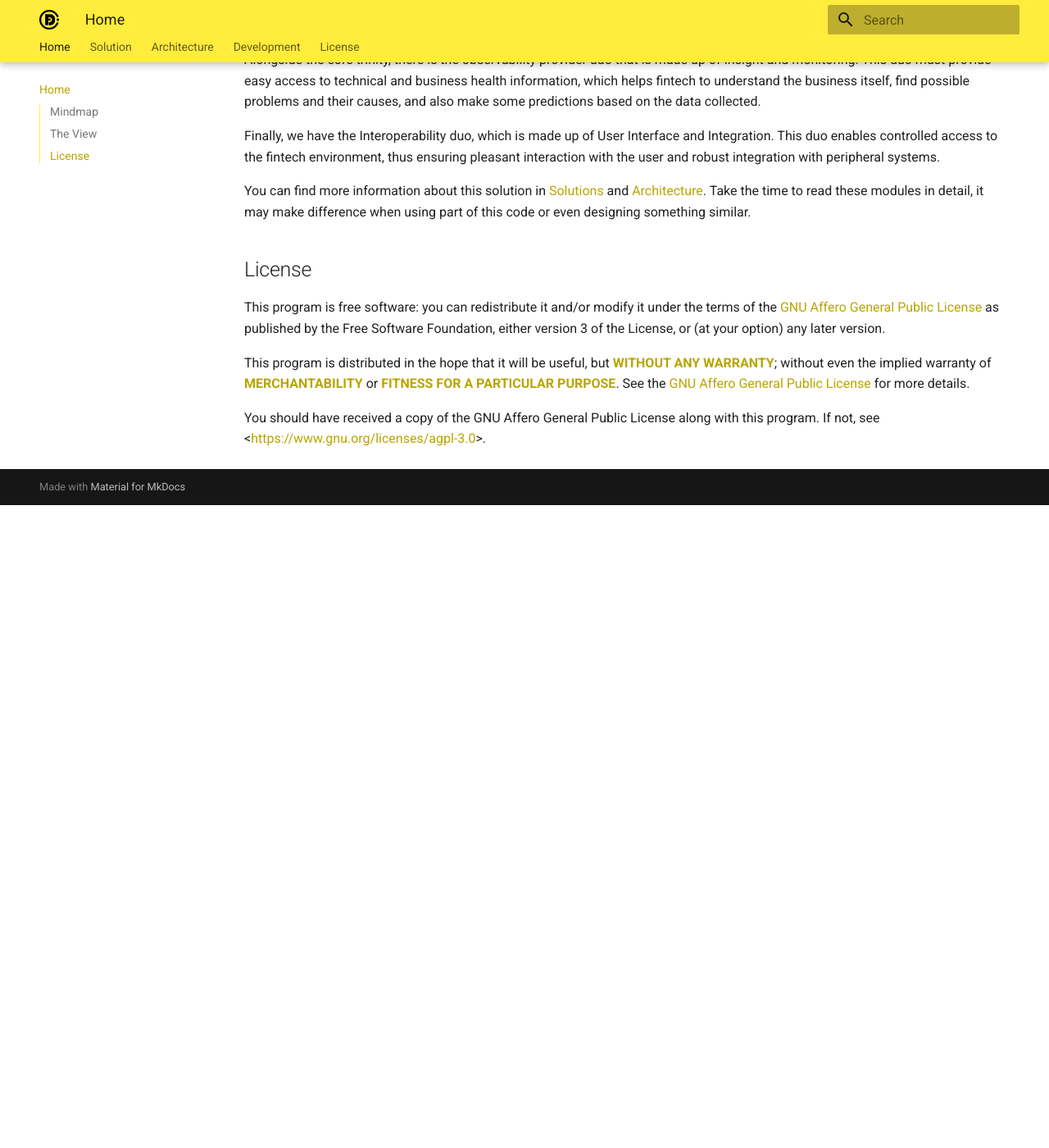
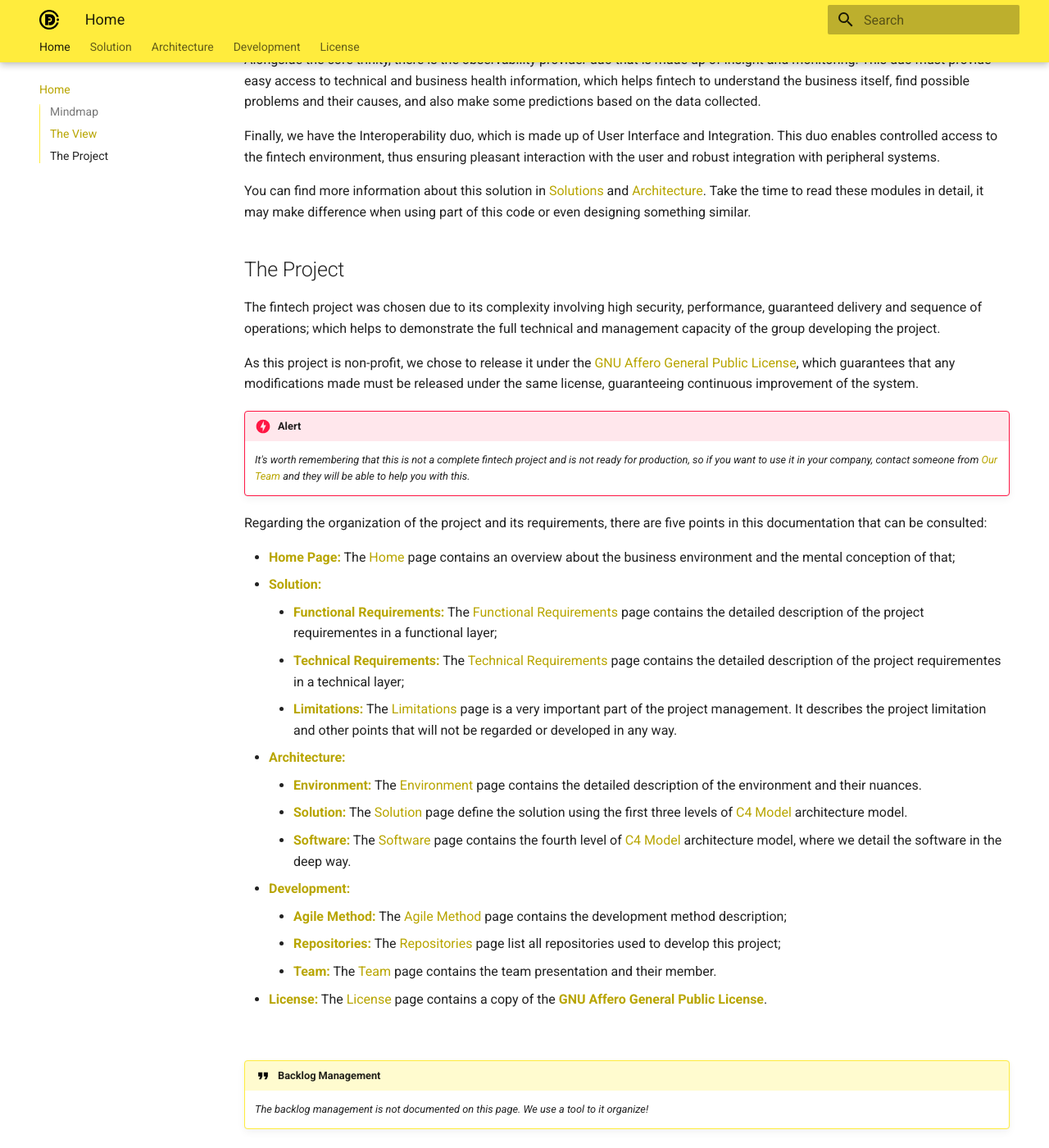
Before and after one commit to cowex-demo/codex-demo.github.io, an MkDocs documentation site: the page built from docs/index.md, in a window 1280 px wide and 1400 px high, scrolled down 1164 px. Shown: the whole window at 82% size. Built offline with MkDocs 1.6.1 and Material for MkDocs 9.7.7, drawn with Linux system fonts in a browser that asks for light colours; before the commit the page ends 1780 px from its top, so only the background shows below that.

Commit message:
reorganize the doc

```diff
--- a/docs/index.md
+++ b/docs/index.md
@@ -51,11 +51,33 @@ Finally, we have the Interoperability duo, which is made up of User Interface an
 
 You can find more information about this solution in [Solutions](./solution/about.md) and [Architecture](./architecture/solution.md). Take the time to read these modules in detail, it may make difference when using part of this code or even designing something similar.
 
-## License
+## The Project
 
-This program is free software: you can redistribute it and/or modify it under the terms of the [GNU Affero General Public License](./license.md) as published by the Free Software Foundation, either version 3 of the License, or (at your option) any later version.
+The fintech project was chosen due to its complexity involving high security, performance, guaranteed delivery and sequence of operations; which helps to demonstrate the full technical and management capacity of the group developing the project.
 
-This program is distributed in the hope that it will be useful, but __WITHOUT ANY WARRANTY__; without even the implied warranty of __MERCHANTABILITY__ or __FITNESS FOR A PARTICULAR PURPOSE__.  See the [GNU Affero General Public License](./license.md) for more details.
+As this project is non-profit, we chose to release it under the [GNU Affero General Public License](../license.md), which guarantees that any modifications made must be released under the same license, guaranteeing continuous improvement of the system.
 
-You should have received a copy of the GNU Affero General Public License
-along with this program.  If not, see <[https://www.gnu.org/licenses/agpl-3.0](https://www.gnu.org/licenses/agpl-3.0.en.html)>.
+!!! danger "Alert"
+    It's worth remembering that this is not a complete fintech project and is not ready for production, so if you want to use it in your company, contact someone from [Our Team](../dev/team.md) and they will be able to help you with this.
+
+Regarding the organization of the project and its requirements, there are five points in this documentation that can be consulted:
+
+* __Home Page:__ The [Home](../index.md) page contains an overview about the business environment and the mental conception of that;
+* __Solution:__
+    *  __Functional Requirements:__ The [Functional Requirements](./solution/functional.md) page contains the detailed description of the project requirementes in a functional layer;
+    * __Technical Requirements:__ The [Technical Requirements](./solution/technic.md) page contains the detailed description of the project requirementes in a technical layer;
+    * __Limitations:__ The [Limitations](./solution/limitations.md) page is a very important part of the project management. It describes the project limitation and other points that will not be regarded or developed in any way.
+* __Architecture:__
+    * __Environment:__ The [Environment](./architecture/environment.md) page contains the detailed description of the environment and their nuances.
+    * __Solution:__ The [Solution](./architecture/solution.md) page define the solution using the first three levels of [C4 Model](https://c4model.com/) architecture model.
+    * __Software:__ The [Software](./architecture/software.md) page contains the fourth level of [C4 Model](https://c4model.com/) architecture model, where we detail the software in the deep way.
+* __Development:__
+    * __Agile Method:__ The [Agile Method](./dev/agile.md) page contains the development method description;
+    * __Repositories:__ The [Repositories](./dev/repositories.md) page list all repositories used to develop this project;
+    * __Team:__ The [Team](./dev/team.md) page contains the team presentation and their member.
+* __License:__ The [License](./license.md) page contains a copy of the __GNU Affero General Public License__.
+
+<br>
+
+!!! quote "Backlog Management"
+    The backlog management is not documented on this page. We use a tool to it organize!
--- a/mkdocs.yml
+++ b/mkdocs.yml
@@ -70,7 +70,6 @@ markdown_extensions:
 nav:
   - Home: ./index.md
   - Solution:
-    - About: ./solution/about.md
     - Functional Requirements: ./solution/functional.md
     - Technical Requirements: ./solution/technic.md
     - Limitations: ./solution/limitations.md
```
